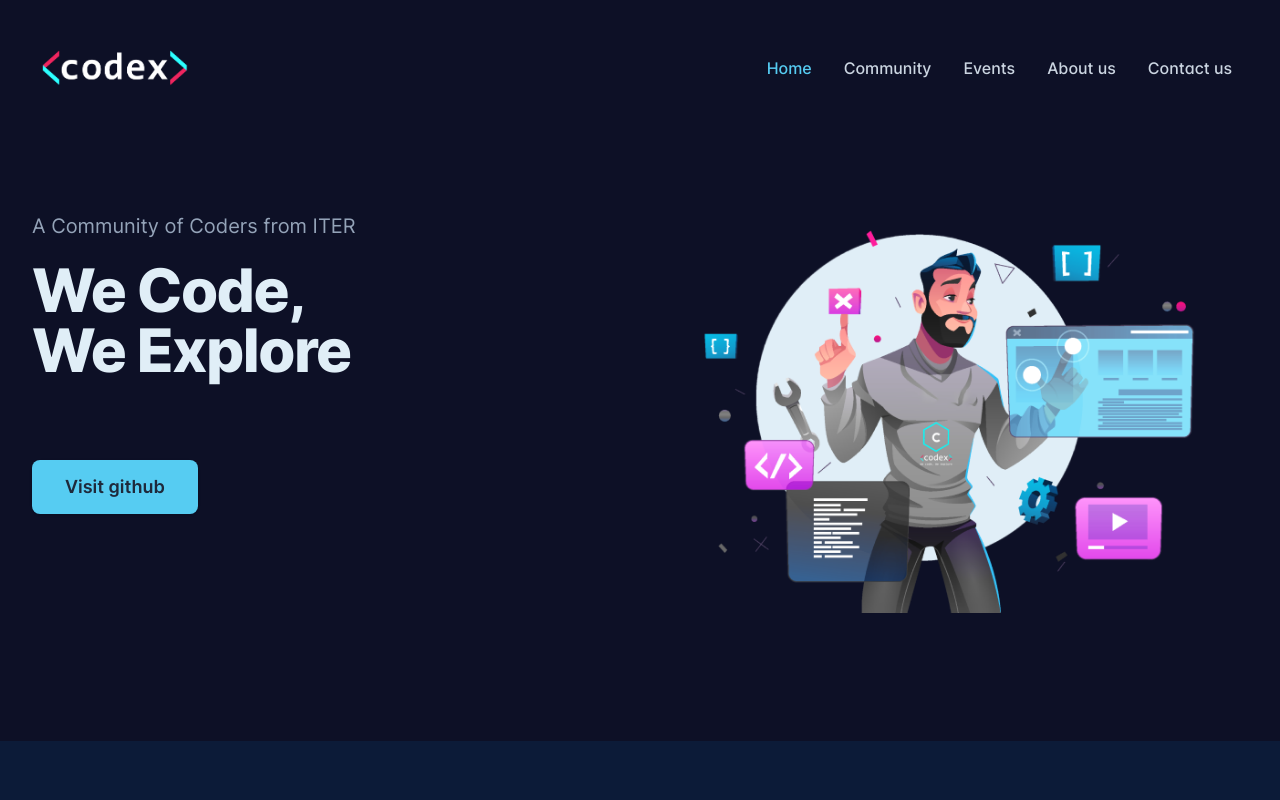
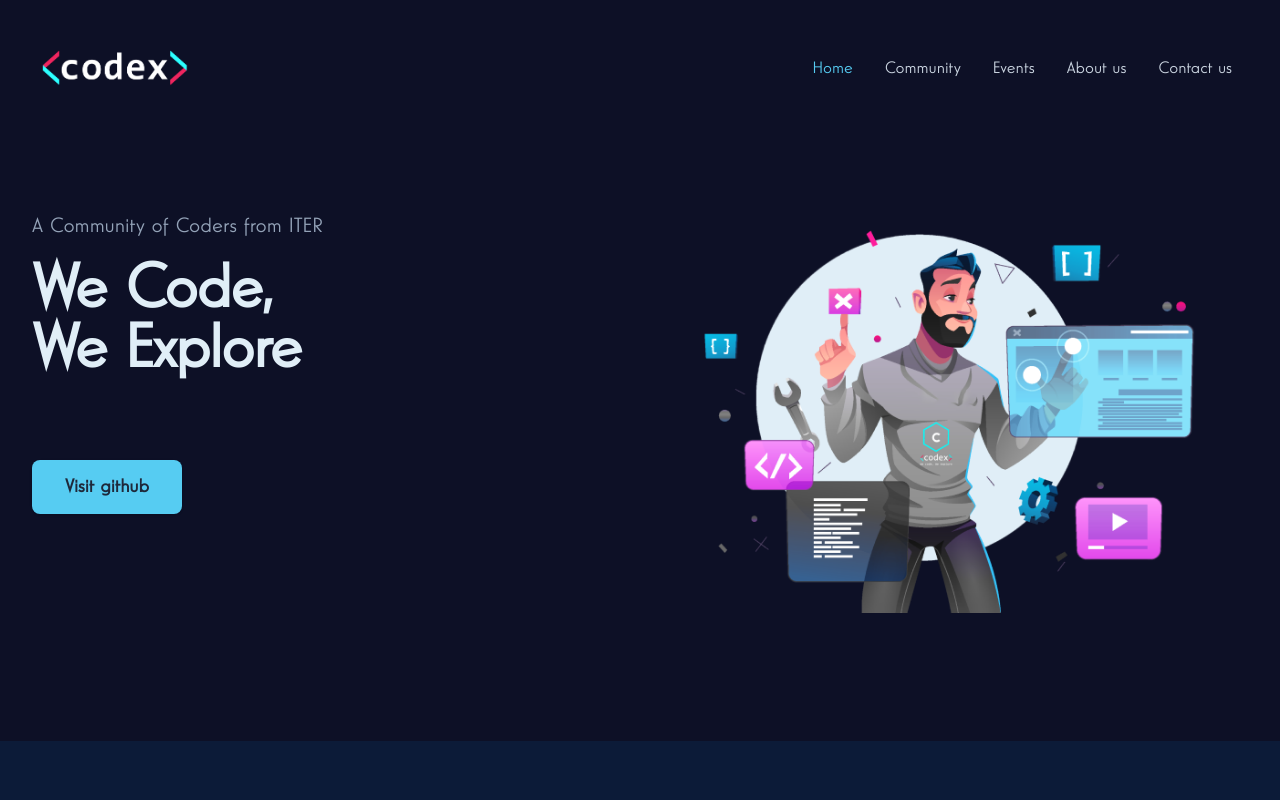
Before and after one commit to codex-iter/website-frontend, a React (Create React App) app in the folder my-app/: page / in a window 1280 px wide. Shown: the top 800 px of the page. Built offline with nearby package versions, Linux system fonts and the light colour scheme.

Commit message:
style: :lipstick: change font to windlesham pro

```diff
--- a/my-app/src/styles/fonts.css
+++ b/my-app/src/styles/fonts.css
@@ -15,3 +15,10 @@
   font-named-instance: 'Italic';
   src: url('../assets/fonts/Inter-italic-latin.var.woff2') format('woff2');
 }
+
+@font-face {
+  font-family: 'Windlesham Pro';
+  font-style: normal;
+  font-named-instance: 'Regular';
+  src: url('../assets/fonts/Windlesham Pro.ttf') format('truetype');
+}
--- a/my-app/tailwind.config.js
+++ b/my-app/tailwind.config.js
@@ -12,7 +12,7 @@ module.exports = {
         light: "#f6f6f6",
       },
       fontFamily: {
-        sans: ["Inter var", ...defaultTheme.fontFamily.sans],
+        sans: ["Windlesham Pro", ...defaultTheme.fontFamily.sans],
         mono: ["Fira Code VF", ...defaultTheme.fontFamily.mono],
         source: ["Source Sans Pro", ...defaultTheme.fontFamily.sans],
         "ubuntu-mono": ["Ubuntu Mono", ...defaultTheme.fontFamily.mono],
```
Also changed, not shown: my-app/src/assets/fonts/Windlesham Pro.ttf (added).
